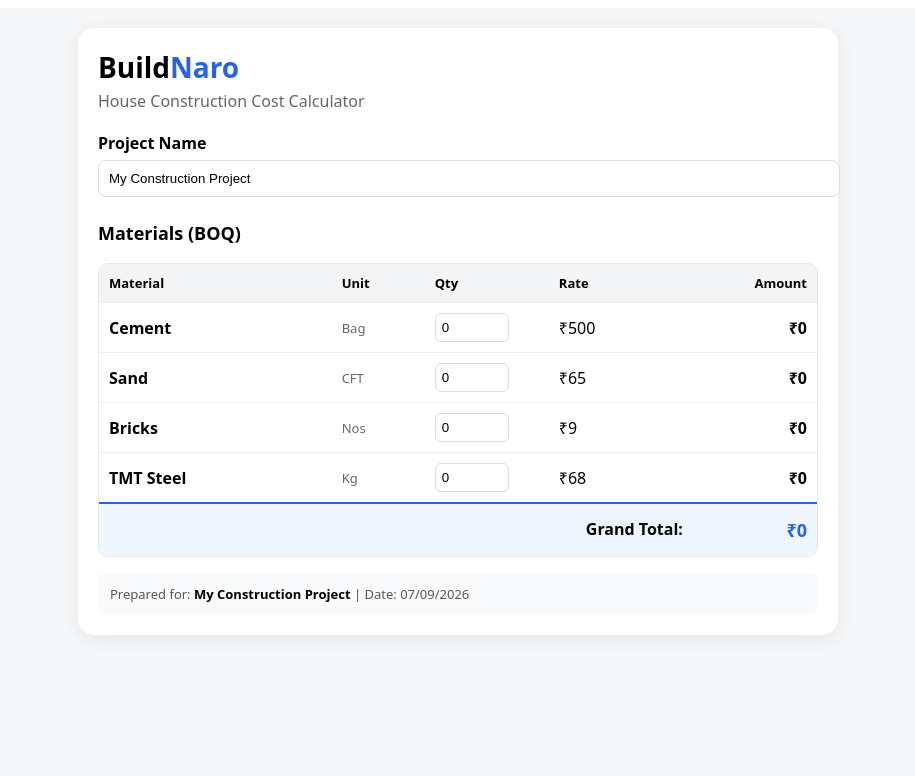
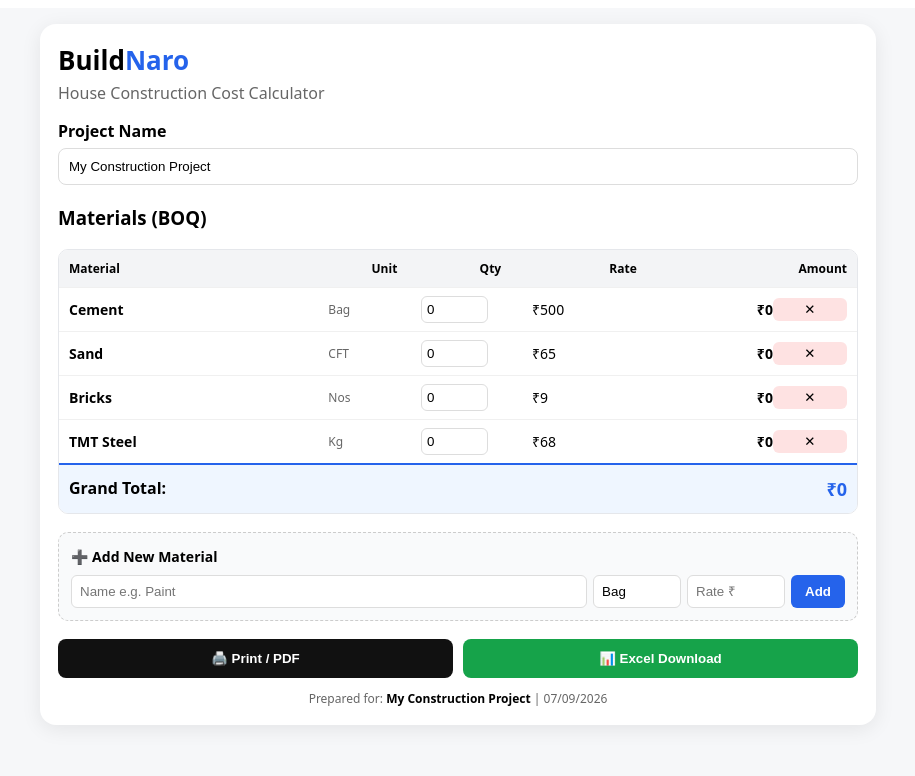
Before and after one commit to dasbappa0794-source/buildnaro, a Next.js app: page / in a window 1280 px wide. Shown: the top 776 px of the page, without its empty margins (182-1097 px from the left). Built offline with nearby package versions, Linux system fonts and the light colour scheme.

Commit message:
Improve material handling and UI layout
Refactor material management and enhance UI components.

```diff
--- a/app/page.js
+++ b/app/page.js
@@ -9,43 +9,72 @@ export default function Page() {
     { name: "Bricks", qty: 0, rate: 9, unit: "Nos" },
     { name: "TMT Steel", qty: 0, rate: 68, unit: "Kg" },
   ]);
-  const update = (i,v)=>{ const c=[...materials]; c[i].qty=Number(v); setMaterials(c); }
+  const [newMat, setNewMat] = useState({ name:"", unit:"Bag", rate:"" });
+
+  const updateQty = (i,v)=>{ const c=[...materials]; c[i].qty=Number(v); setMaterials(c); }
   const total = materials.reduce((s,m)=>s+m.qty*m.rate,0);
 
+  const addMaterial = ()=>{
+    if(!newMat.name ||!newMat.rate) return alert("Name & Rate likho");
+    setMaterials([...materials, { name:newMat.name, unit:newMat.unit, rate:Number(newMat.rate), qty:0 }]);
+    setNewMat({ name:"", unit:"Bag", rate:"" });
+  };
+  const remove = (i)=> setMaterials(materials.filter((_,idx)=>idx!==i));
+
+  const downloadCSV = ()=>{
+    let csv = "Material,Unit,Qty,Rate,Amount\n";
+    materials.forEach(m=>{ csv+=`${m.name},${m.unit},${m.qty},${m.rate},${m.qty*m.rate}\n`; });
+    csv+=`Grand Total,,,,${total}\n`;
+    const blob = new Blob([csv], {type:"text/csv"});
+    const url = URL.createObjectURL(blob);
+    const a = document.createElement("a"); a.href=url; a.download=`${project}.csv`; a.click();
+  };
+
   return (
-    <div style={{background:"#f6f7f9", minHeight:"100vh", padding:"20px", fontFamily:"system-ui"}}>
-      <div style={{maxWidth:"720px", margin:"0 auto", background:"white", borderRadius:"16px", padding:"20px", boxShadow:"0 4px 20px rgba(0,0,0,0.08)"}}>
-        <h1 style={{fontSize:"28px", fontWeight:"800", margin:0}}>Build<span style={{color:"#2563eb"}}>Naro</span></h1>
-        <p style={{color:"#666", marginTop:"4px"}}>House Construction Cost Calculator</p>
+    <div style={{background:"#f6f7f9", minHeight:"100vh", padding:"16px", fontFamily:"system-ui"}}>
+      <div style={{maxWidth:"800px", margin:"0 auto", background:"white", borderRadius:"16px", padding:"18px", boxShadow:"0 4px 20px rgba(0,0,0,0.08)"}}>
+        <h1 style={{fontSize:"26px", fontWeight:"800", margin:0}}>Build<span style={{color:"#2563eb"}}>Naro</span></h1>
+        <p style={{color:"#666", margin:"4px 0 16px"}}>House Construction Cost Calculator</p>
 
-        <div style={{marginTop:"20px"}}>
-          <label style={{fontWeight:"600"}}>Project Name</label>
-          <input value={project} onChange={e=>setProject(e.target.value)} style={{width:"100%", marginTop:"6px", padding:"10px", border:"1px solid #ddd", borderRadius:"8px"}} />
-        </div>
+        <label style={{fontWeight:"600"}}>Project Name</label>
+        <input value={project} onChange={e=>setProject(e.target.value)} style={{width:"100%", marginTop:"6px", padding:"10px", border:"1px solid #ddd", borderRadius:"8px", boxSizing:"border-box"}} />
 
-        <h3 style={{marginTop:"24px", fontSize:"18px", fontWeight:"700"}}>Materials (BOQ)</h3>
+        <h3 style={{marginTop:"20px", fontWeight:"700"}}>Materials (BOQ)</h3>
         <div style={{marginTop:"10px", border:"1px solid #e5e7eb", borderRadius:"10px", overflow:"hidden"}}>
-          <div style={{display:"grid", gridTemplateColumns:"1.5fr 0.6fr 0.8fr 0.8fr 0.8fr", background:"#f3f4f6", padding:"10px", fontWeight:"700", fontSize:"13px"}}>
-            <span>Material</span><span>Unit</span><span>Qty</span><span>Rate</span><span style={{textAlign:"right"}}>Amount</span>
+          <div style={{display:"grid", gridTemplateColumns:"1.4fr 0.5fr 0.6fr 0.7fr 0.4fr", background:"#f3f4f6", padding:"10px", fontWeight:"700", fontSize:"12px"}}>
+            <span>Material</span><span>Unit</span><span>Qty</span><span>Rate</span><span style={{textAlign:"right"}}>Amount</span><span></span>
           </div>
           {materials.map((m,i)=>(
-            <div key={i} style={{display:"grid", gridTemplateColumns:"1.5fr 0.6fr 0.8fr 0.8fr 0.8fr", padding:"10px", borderTop:"1px solid #f0f0f0", alignItems:"center"}}>
+            <div key={i} style={{display:"grid", gridTemplateColumns:"1.4fr 0.5fr 0.6fr 0.6fr 0.7fr 0.4fr", padding:"8px 10px", borderTop:"1px solid #f0f0f0", alignItems:"center", fontSize:"14px"}}>
               <span style={{fontWeight:"600"}}>{m.name}</span>
-              <span style={{fontSize:"13px", color:"#666"}}>{m.unit}</span>
-              <input type="number" value={m.qty} onChange={e=>update(i,e.target.value)} style={{width:"60px", padding:"6px", border:"1px solid #ddd", borderRadius:"6px"}} />
+              <span style={{fontSize:"12px", color:"#666"}}>{m.unit}</span>
+              <input type="number" value={m.qty} onChange={e=>updateQty(i,e.target.value)} style={{width:"55px", padding:"5px", border:"1px solid #ddd", borderRadius:"6px"}} />
               <span>₹{m.rate}</span>
               <span style={{textAlign:"right", fontWeight:"700"}}>₹{(m.qty*m.rate).toLocaleString('en-IN')}</span>
+              <button onClick={()=>remove(i)} style={{background:"#fee2e2", border:"none", borderRadius:"6px", padding:"4px", cursor:"pointer"}}>✕</button>
             </div>
           ))}
-          <div style={{display:"grid", gridTemplateColumns:"1.5fr 0.6fr 0.8fr 0.8fr 0.8fr", padding:"14px 10px", background:"#eff6ff", fontWeight:"800", borderTop:"2px solid #2563eb"}}>
-            <span style={{gridColumn:"1 / span 4", textAlign:"right"}}>Grand Total:</span>
-            <span style={{textAlign:"right", color:"#2563eb", fontSize:"18px"}}>₹{total.toLocaleString('en-IN')}</span>
+          <div style={{padding:"12px 10px", background:"#eff6ff", fontWeight:"800", display:"flex", justifyContent:"space-between", borderTop:"2px solid #2563eb"}}>
+            <span>Grand Total:</span><span style={{color:"#2563eb", fontSize:"18px"}}>₹{total.toLocaleString('en-IN')}</span>
           </div>
         </div>
 
-        <div style={{marginTop:"16px", background:"#f9fafb", padding:"12px", borderRadius:"8px", fontSize:"13px", color:"#555"}}>
-          Prepared for: <b style={{color:"#000"}}>{project}</b> | Date: {new Date().toLocaleDateString('en-GB')}
+        <div style={{marginTop:"18px", background:"#f9fafb", border:"1px dashed #ccc", borderRadius:"10px", padding:"12px"}}>
+          <b style={{fontSize:"14px"}}>➕ Add New Material</b>
+          <div style={{display:"flex", gap:"6px", marginTop:"8px", flexWrap:"wrap"}}>
+            <input placeholder="Name e.g. Paint" value={newMat.name} onChange={e=>setNewMat({...newMat, name:e.target.value})} style={{flex:"1", minWidth:"100px", padding:"8px", border:"1px solid #ddd", borderRadius:"6px"}} />
+            <input placeholder="Unit" value={newMat.unit} onChange={e=>setNewMat({...newMat, unit:e.target.value})} style={{width:"70px", padding:"8px", border:"1px solid #ddd", borderRadius:"6px"}} />
+            <input placeholder="Rate ₹" type="number" value={newMat.rate} onChange={e=>setNewMat({...newMat, rate:e.target.value})} style={{width:"80px", padding:"8px", border:"1px solid #ddd", borderRadius:"6px"}} />
+            <button onClick={addMaterial} style={{background:"#2563eb", color:"white", border:"none", borderRadius:"6px", padding:"8px 14px", fontWeight:"700", cursor:"pointer"}}>Add</button>
+          </div>
         </div>
+
+        <div style={{display:"flex", gap:"10px", marginTop:"18px"}}>
+          <button onClick={()=>window.print()} style={{flex:1, background:"#111", color:"white", padding:"12px", border:"none", borderRadius:"8px", fontWeight:"700", cursor:"pointer"}}>🖨️ Print / PDF</button>
+          <button onClick={downloadCSV} style={{flex:1, background:"#16a34a", color:"white", padding:"12px", border:"none", borderRadius:"8px", fontWeight:"700", cursor:"pointer"}}>📊 Excel Download</button>
+        </div>
+
+        <div style={{marginTop:"12px", fontSize:"12px", color:"#666", textAlign:"center"}}>Prepared for: <b style={{color:"#000"}}>{project}</b> | {new Date().toLocaleDateString('en-GB')}</div>
       </div>
     </div>
   );
```
